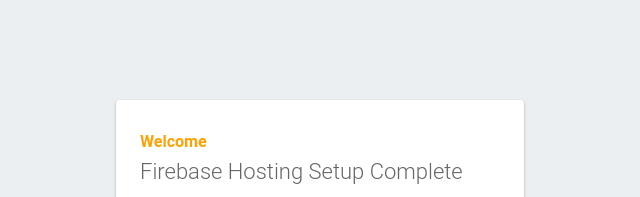
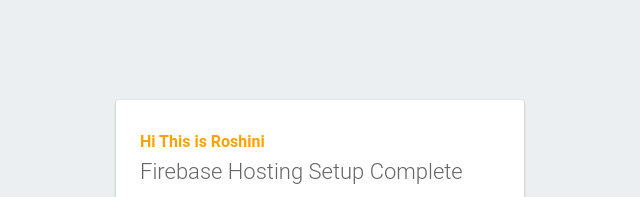
Before and after one commit to RoshiAchu/AbacusDemo, a plain HTML site: page public/index.html in a window 1280 px wide. Shown: the top 197 px of the page, 320-960 px from the left. Drawn offline with Linux system fonts and the light colour scheme; some packages are replaced by stand-ins of ours.

Commit message:
Update index.html

```diff
--- a/public/index.html
+++ b/public/index.html
@@ -40,7 +40,7 @@
   </head>
   <body>
     <div id="message">
-      <h2>Welcome</h2>
+      <h2>Hi This is Roshini</h2>
       <h1>Firebase Hosting Setup Complete</h1>
       <p>You're seeing this because you've successfully setup Firebase Hosting. Now it's time to go build something extraordinary!</p>
       <a target="_blank" href="https://firebase.google.com/docs/hosting/">Open Hosting Documentation</a>
```
